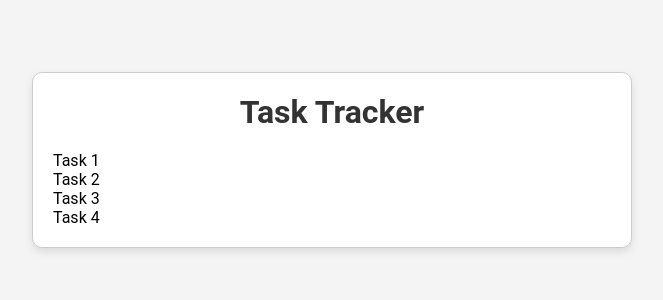
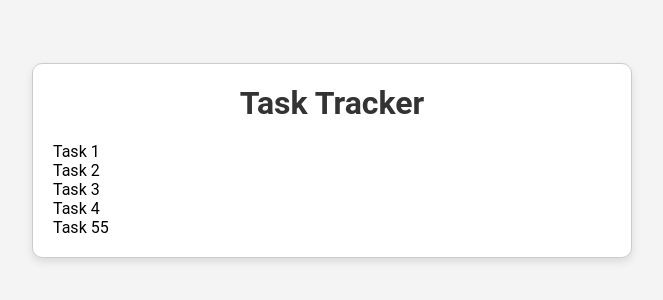
Before and after one commit to MTQV/task, a plain HTML site: page index.html in a window 1280 px wide. Shown: the part 240-540 px from the top of the page, without its empty margins (308-971 px from the left). Drawn offline with Linux system fonts and the light colour scheme.

Commit message:
add something

```diff
--- a/index.html
+++ b/index.html
@@ -14,6 +14,7 @@
         <li>Task 2</li>
         <li>Task 3</li>
         <li>Task 4</li>
+         <li>Task 55</li>
       </ul>
     </div>
 
```
Also changed, not shown: 2 other files.
